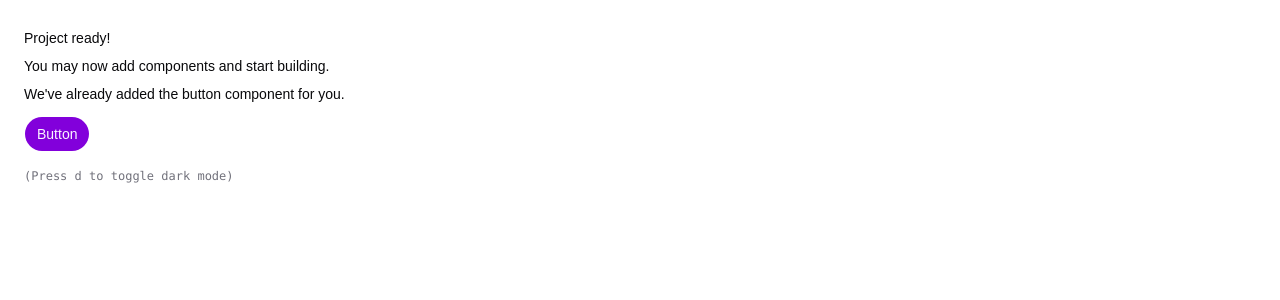
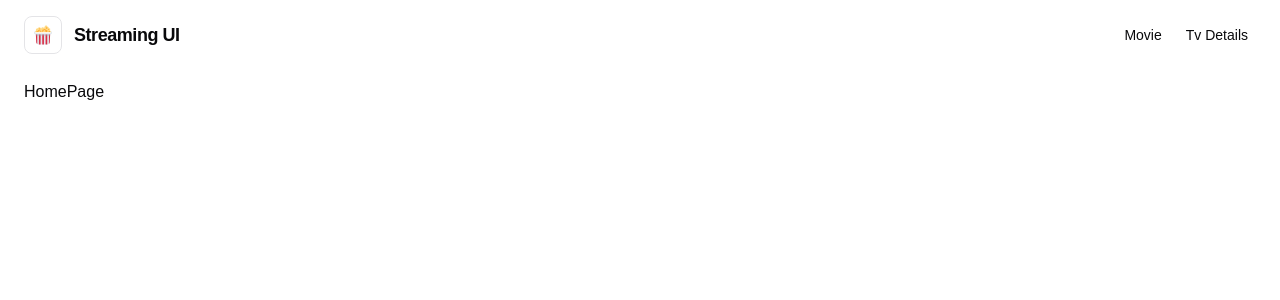
Before and after one commit to Prakul111/Streaming-UI, a React (Vite) app: page / in a window 1280 px wide. Shown: the top 300 px of the page. Built offline with nearby package versions, Linux system fonts and the light colour scheme.

Commit message:
initialzation of the app

```diff
--- a/package.json
+++ b/package.json
@@ -15,11 +15,14 @@
     "@base-ui/react": "^1.5.0",
     "@fontsource-variable/geist": "^5.2.9",
     "@tailwindcss/vite": "^4",
+    "@tanstack/react-query": "^5.101.0",
+    "@tanstack/react-query-devtools": "^5.101.0",
     "class-variance-authority": "^0.7.1",
     "clsx": "^2.1.1",
     "lucide-react": "^1.17.0",
     "react": "^19.2.6",
     "react-dom": "^19.2.6",
+    "react-router": "^7.17.0",
     "shadcn": "^4.10.0",
     "tailwind-merge": "^3.6.0",
     "tailwindcss": "^4",
@@ -27,6 +30,7 @@
   },
   "devDependencies": {
     "@eslint/js": "^10",
+    "@tanstack/eslint-plugin-query": "^5.101.0",
     "@types/node": "^24",
     "@types/react": "^19",
     "@types/react-dom": "^19",
--- a/src/App.tsx
+++ b/src/App.tsx
@@ -1,20 +1,46 @@
-import { Button } from "@/components/ui/button"
+import { QueryClient, QueryClientProvider } from "@tanstack/react-query"
+import { ReactQueryDevtools } from "@tanstack/react-query-devtools"
+import { createBrowserRouter, Outlet } from "react-router"
+import { RouterProvider } from "react-router/dom"
+import HomePage from "./components/pages/HomePage"
+import ErrorPage from "./components/pages/ErrorPage"
+import MovieDetails from "./components/pages/MovieDetails"
+import TvDetails from "./components/pages/TvDetails"
+import Navbar from "./components/navbar"
 
-export function App() {
+const queryClient = new QueryClient()
+
+const router = createBrowserRouter([
+  {
+    path: "/",
+    element: <Navbar />,
+    children: [
+      {
+        path: "/",
+        element: <HomePage />,
+      },
+      {
+        path: "/movie-details",
+        element: <MovieDetails />,
+      },
+      {
+        path: "/tv-details",
+        element: <TvDetails />,
+      },
+      {
+        path: "*",
+        element: <ErrorPage />,
+      },
+    ],
+  },
+])
+
+function App() {
   return (
-    <div className="flex min-h-svh p-6">
-      <div className="flex max-w-md min-w-0 flex-col gap-4 text-sm leading-loose">
-        <div>
-          <h1 className="font-medium">Project ready!</h1>
-          <p>You may now add components and start building.</p>
-          <p>We&apos;ve already added the button component for you.</p>
-          <Button className="mt-2">Button</Button>
-        </div>
-        <div className="font-mono text-xs text-muted-foreground">
-          (Press <kbd>d</kbd> to toggle dark mode)
-        </div>
-      </div>
-    </div>
+    <QueryClientProvider client={queryClient}>
+      <RouterProvider router={router} />
+      <ReactQueryDevtools initialIsOpen={false} />
+    </QueryClientProvider>
   )
 }
 
--- /dev/null
+++ b/src/components/navbar.tsx
@@ -0,0 +1,73 @@
+import { useEffect, useState } from "react"
+import { Button } from "@base-ui/react/button"
+import { Outlet, useNavigate } from "react-router"
+
+export default function Navbar() {
+  const navigate = useNavigate()
+  const [isScrolled, setIsScrolled] = useState(false)
+
+  useEffect(() => {
+    const handleScroll = () => {
+      if (window.scrollY > 20) {
+        setIsScrolled(true)
+      } else {
+        setIsScrolled(false)
+      }
+    }
+
+    window.addEventListener("scroll", handleScroll)
+    return () => window.removeEventListener("scroll", handleScroll)
+  }, [])
+
+  return (
+    <div className="min-h-screen bg-background text-foreground">
+      {/* Fixed Header */}
+      <header
+        className={`fixed top-0 right-0 left-0 z-50 flex items-center justify-between px-6 py-4 transition-all duration-300 ${
+          isScrolled
+            ? "border-b border-border/40 bg-background/80 shadow-sm backdrop-blur-md"
+            : "border-b border-transparent bg-transparent"
+        }`}
+      >
+        <div className="flex items-center gap-3">
+          <Button
+            className="cursor-pointer rounded-md border border-border p-2 text-sm font-medium transition transform-3d hover:bg-gray-500/45"
+            onClick={() => {
+              navigate("/")
+            }}
+          >
+            <img
+              className="h-5"
+              src="/src/assets/popcorn-svgrepo-com.svg"
+            ></img>
+          </Button>
+          <h2 className="text-lg font-bold tracking-tight">Streaming UI</h2>
+        </div>
+
+        <div className="flex items-center gap-2">
+          <Button
+            className="cursor-pointer rounded-md p-2 text-sm font-medium transition transform-3d hover:bg-gray-500/25"
+            onClick={() => {
+              navigate("/movie-details")
+            }}
+          >
+            Movie
+          </Button>
+          <Button
+            className="cursor-pointer rounded-md p-2 text-sm font-medium transition transform-3d hover:bg-gray-500/45"
+            onClick={() => {
+              navigate("/tv-details")
+            }}
+          >
+            Tv Details
+          </Button>
+        </div>
+      </header>
+
+      {/* Page Content */}
+      <main className="px-6 pt-20">
+        <Outlet />
+      </main>
+    </div>
+  )
+}
--- /dev/null
+++ b/src/components/pages/ErrorPage.tsx
@@ -0,0 +1,3 @@
+export default function ErrorPage() {
+  return <div>Error Page</div>
+}
--- /dev/null
+++ b/src/components/pages/HomePage.tsx
@@ -0,0 +1,3 @@
+export default function HomePage() {
+  return <div>HomePage</div>
+}
--- /dev/null
+++ b/src/components/pages/MovieDetails.tsx
@@ -0,0 +1,3 @@
+export default function MovieDetails() {
+  return <div>Movie Details</div>
+}
--- /dev/null
+++ b/src/components/pages/TvDetails.tsx
@@ -0,0 +1,3 @@
+export default function TvDetails() {
+  return <div>TvDetails Page</div>
+}
```
Also changed, not shown: src/assets/popcorn-svgrepo-com.svg (added), 1 other file (tests, documents, lock files or other folders).
